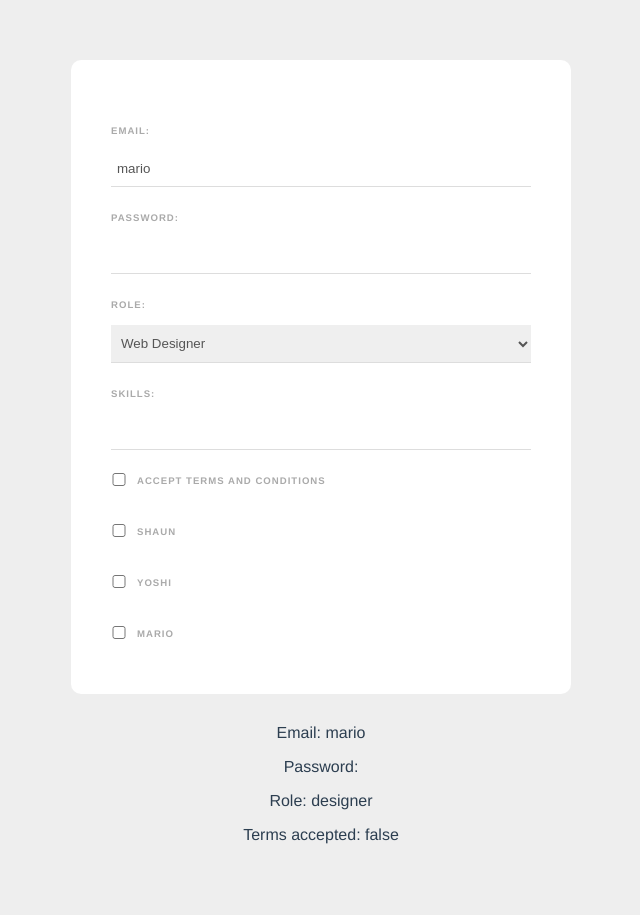
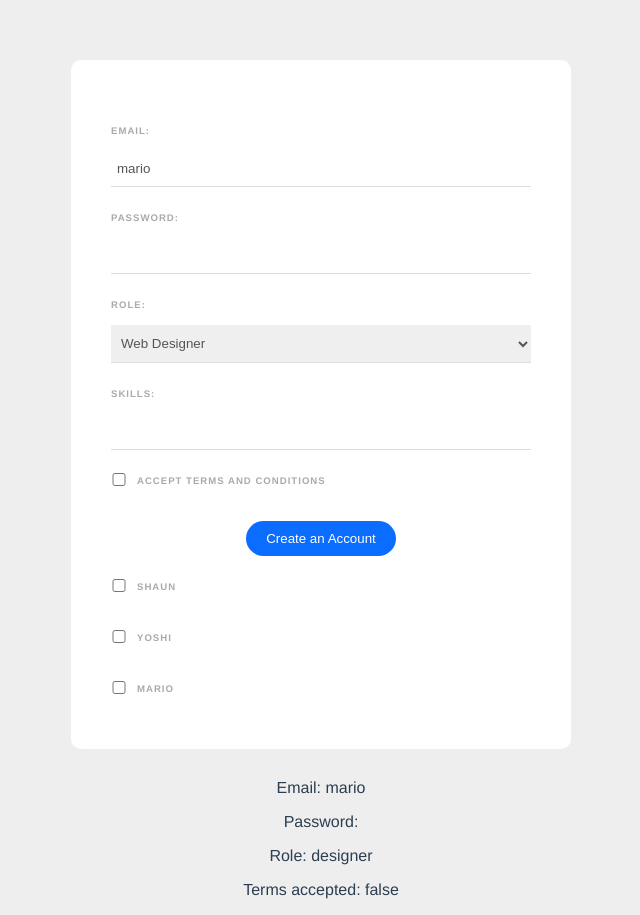
Before and after one commit to Charlon-Dale/vue-web-form, a Vue app: page / in a window 1280 px wide. Shown: the whole page, without its empty margins (319-959 px from the left). Before the commit the page ends 860 px from the top, so only its background shows below. Built offline with nearby package versions, Linux system fonts and the light colour scheme.

Commit message:
added styling for button

```diff
--- a/src/components/SignupForm.vue
+++ b/src/components/SignupForm.vue
@@ -21,6 +21,10 @@
         <div class="terms">
             <input type="checkbox" v-model="terms" required>
             <label>Accept terms and conditions</label>
+        </div>
+
+        <div class="submit">
+            <button>Create an Account</button>
         </div>
 
         <div>
@@ -77,6 +81,7 @@
 </script>
 
 <style>
+
 form {
     max-width: 420px;
     margin: 30px auto;
@@ -85,6 +90,7 @@
     padding: 40px;
     border-radius: 10px;
 }
+
 label {
     color:#aaa;
     display: inline-block;
@@ -94,6 +100,7 @@
     letter-spacing: 1px;
     font-weight: bold;
 }
+
 input, select {
     display: block;
     padding: 10px 6px;
@@ -103,6 +110,7 @@
     border-bottom: 1px solid #ddd;
     color: #555;
 }
+
 input[type="checkbox"] {
     display: inline-block;
     width: 16px;
@@ -110,6 +118,7 @@
     position: relative;
     top: 2px;
 }
+
 .pill{
     display: inline-block;
     margin: 20px 10px 0 0;
@@ -122,4 +131,17 @@
     color: #777;
     cursor: pointer;
 }
+
+button{
+    background: #0b6dff;
+    border: 0;
+    padding:10px 20px;
+    margin-top: 20px;
+    color: white;
+    border-radius: 20px;
+}
+
+.submit{
+    text-align: center;
+}
 </style>
```
